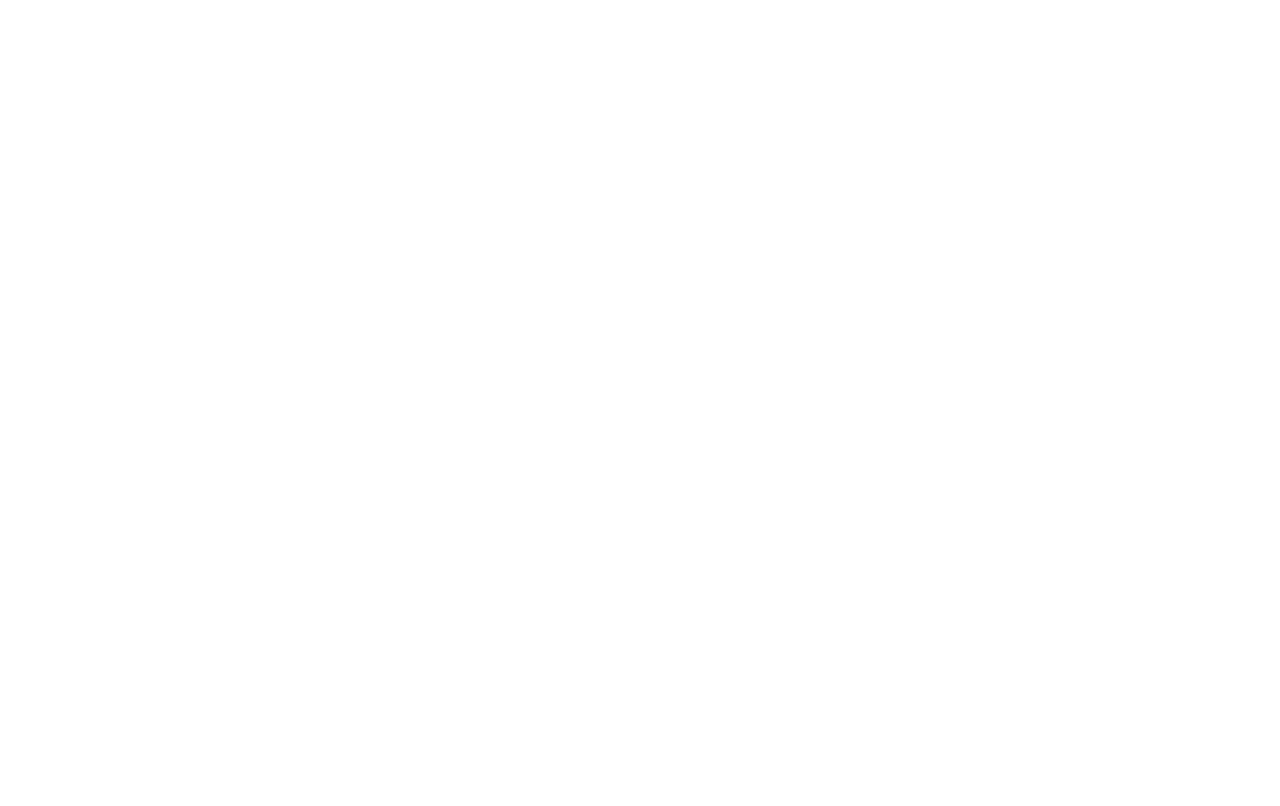
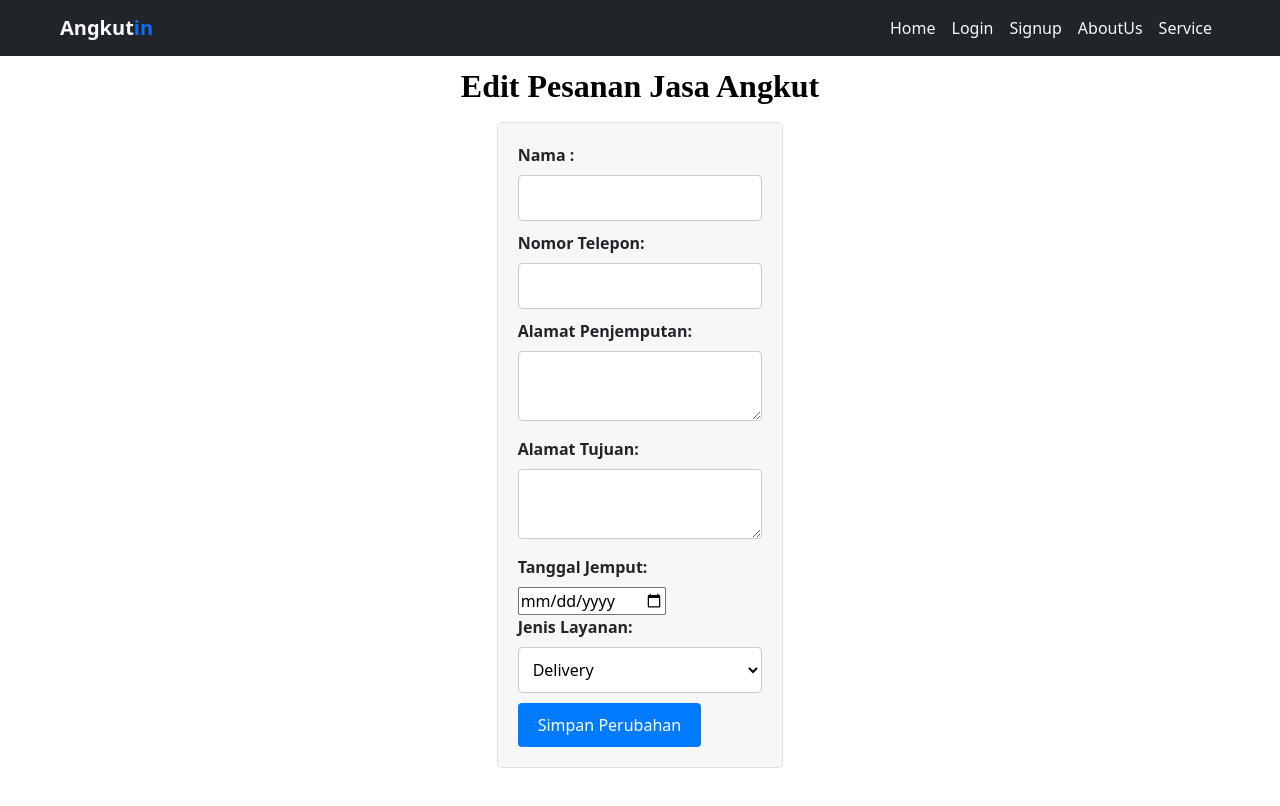
Before and after one commit to fitriapsari/mini-project-angkutin, a React (Vite) app in the folder angkutin/: page /edit/1 in a window 1280 px wide. Before the commit this address had no page. Shown: the top 806 px of the page. Built offline with nearby package versions, Linux system fonts and the light colour scheme; no server answers.

Commit message:
add edit, detail

```diff
--- a/angkutin/package.json
+++ b/angkutin/package.json
@@ -10,9 +10,12 @@
     "preview": "vite preview"
   },
   "dependencies": {
+    "@mui/icons-material": "^5.14.15",
+    "@mui/material": "^5.14.15",
     "axios": "^1.5.1",
     "bootstrap": "^5.3.2",
     "react": "^18.2.0",
+    "react-bootstrap": "^2.9.1",
     "react-dom": "^18.2.0",
     "react-router-dom": "^6.17.0"
   },
--- a/angkutin/src/App.jsx
+++ b/angkutin/src/App.jsx
@@ -16,6 +16,7 @@
 import Services from "./pages/Service/Service"
 import { BrowserRouter as Router, Routes, Route } from "react-router-dom"
 import DetailOrder from "./pages/Detail/Detail"
+import EditOrder from "./pages/Edit/Edit"
 
 function App() {
   return (
@@ -29,16 +30,9 @@
           <Route path="/service" element={<Services />} />
           <Route path="/order-form" element={<OrderForm />} />
           <Route path="/detail-order" element={<DetailOrder />} />
+          <Route path="/edit/:id" element={<EditOrder />} />
         </Routes>
       </Router>
-      {/* <CreateAccount /> */}
-      {/* <Navbar />
-      <Welcome />
-      <Footer /> */}
-      {/* <Login />
-      <OrderForm /> */}
-      {/* <OrderTable /> */}
-      {/* <LandingPage /> */}
     </div>
   )
 }
--- a/angkutin/src/pages/Detail/Detail.jsx
+++ b/angkutin/src/pages/Detail/Detail.jsx
@@ -1,14 +1,16 @@
 import React, { useState, useEffect } from "react"
+import { Link } from "react-router-dom"
 import Navbar from "../../components/Navbar/Navbar"
-import { fetchOrders, deleteOrder, editOrder } from "../../api/index"
+import { fetchOrders, deleteOrder } from "../../api/index"
+import { useParams } from "react-router-dom"
 import "./Detail.module.css"
-import data from "../../api/data"
 
 function DetailOrder() {
+  const { id } = useParams()
   const [orders, setOrders] = useState([])
+  const [editingOrder, setEditingOrder] = useState(null)
 
   useEffect(() => {
-    // Mengambil data pesanan
     fetchOrders()
       .then((data) => {
         setOrders(data)
@@ -17,13 +19,40 @@
         console.error("Gagal mengambil data pesanan: ", error)
       })
   }, [])
-  console.log(data)
 
-  //menghapus pesanan
+  // const saveEditedOrder = () => {
+  //   editOrder(editingOrder.id, editingOrder)
+  //     .then(() => {
+  //       alert("Data Anda berhasil diperbarui!")
+
+  //       setEditingOrder(null)
+
+  //       // Perbarui data pesanan dengan data yang diperbarui
+  //       setOrders((prevOrders) =>
+  //         prevOrders.map((order) =>
+  //           order.id === editingOrder.id ? editingOrder : order
+  //         )
+  //       )
+  //     })
+  //     .catch((error) => {
+  //       console.error("Gagal menyimpan perubahan pesanan: ", error)
+  //     })
+  // }
+
+  const saveEditedOrder = () => {
+    editOrder(editedOrder.id, editedOrder)
+      .then(() => {
+        alert("Data Anda berhasil diperbarui!")
+        window.location.href = "/detail-order"
+      })
+      .catch((error) => {
+        console.error("Gagal menyimpan perubahan pesanan: ", error)
+      })
+  }
+
   const handleDelete = (orderId) => {
     deleteOrder(orderId)
       .then(() => {
-        // Hapus pesanan
         setOrders((prevOrders) =>
           prevOrders.filter((order) => order.id !== orderId)
         )
@@ -38,7 +67,7 @@
     <div>
       <Navbar />
       <h2>Detail Pesanan Jasa Angkut</h2>
-      <table>
+      <table className="table-striped">
         <thead>
           <tr>
             <th>No</th>
@@ -62,12 +91,7 @@
               <td>{order.tanggalJemput}</td>
               <td>{order.jenisLayanan}</td>
               <td>
-                <button
-                  onClick={() => editOrder(order.id)}
-                  style={{ backgroundColor: "lightblue" }}
-                >
-                  Edit
-                </button>
+                <Link to={`/edit/${order.id}`}>Edit</Link>
                 <button
                   onClick={() => {
                     const isConfirmed = window.confirm(
--- /dev/null
+++ b/angkutin/src/pages/Edit/Edit.jsx
@@ -0,0 +1,121 @@
+import React, { useState, useEffect } from "react"
+import { useParams } from "react-router-dom"
+import { editOrder, fetchOrders } from "../../api/index"
+import Navbar from "../../components/Navbar/Navbar"
+import { Link } from "react-router-dom"
+
+function EditOrder() {
+  const { id } = useParams()
+  const [editedOrder, setEditedOrder] = useState({
+    nama: "",
+    telepon: "",
+    alamatPenjemputan: "",
+    alamatTujuan: "",
+    tanggalJemput: "",
+    jenisLayanan: "Delivery",
+  })
+
+  useEffect(() => {
+    // Mengambil data pesanan
+    fetchOrders()
+      .then((data) => {
+        const orderToEdit = data.find((order) => order.id === id)
+        // Memeriksa apakah orderToEdit sesuai
+        if (orderToEdit) {
+          setEditedOrder(orderToEdit)
+        } else {
+          console.error("Pesanan tidak ditemukan.")
+        }
+      })
+      .catch((error) => {
+        console.error("Gagal mengambil data pesanan: ", error)
+      })
+  }, [id])
+
+  const confirmSave = (e) => {
+    e.preventDefault()
+    if (window.confirm("Apakah Anda yakin akan mengganti data ini?")) {
+      saveEditedOrder()
+    }
+  }
+  const saveEditedOrder = () => {
+    // console.log("ppppp")
+    editOrder(editedOrder.id, editedOrder)
+      .then(() => {
+        alert("Data Anda berhasil diperbarui!")
+        window.location.href = "/detail-order"
+      })
+      .catch((error) => {
+        console.error(
+          "Gagal mengubah data pesanan: ",
+          error.response ? error.response.data : error.message
+        )
+        alert("Gagal mengubah data pesanan.")
+      })
+  }
+
+  return (
+    <div>
+      <Navbar />
+      <h2>Edit Pesanan Jasa Angkut</h2>
+      <form>
+        <label htmlFor="nama"> Nama :</label>
+        <input
+          type="text"
+          value={editedOrder.nama}
+          onChange={(e) =>
+            setEditedOrder({ ...editedOrder, nama: e.target.value })
+          }
+        />
+        <label htmlFor="telepon">Nomor Telepon:</label>
+        <input
+          type="tel"
+          value={editedOrder.telepon}
+          onChange={(e) =>
+            setEditedOrder({ ...editedOrder, telepon: e.target.value })
+          }
+        />
+        <label htmlFor="alamatPenjemputan">Alamat Penjemputan:</label>
+        <textarea
+          value={editedOrder.alamatPenjemputan}
+          onChange={(e) =>
+            setEditedOrder({
+              ...editedOrder,
+              alamatPenjemputan: e.target.value,
+            })
+          }
+        />
+        <label htmlFor="alamatTujuan">Alamat Tujuan:</label>
+        <textarea
+          value={editedOrder.alamatTujuan}
+          onChange={(e) =>
+            setEditedOrder({ ...editedOrder, alamatTujuan: e.target.value })
+          }
+        />
+
+        <label htmlFor="tanggalJemput">Tanggal Jemput:</label>
+        <input
+          type="date"
+          value={editedOrder.tanggalJemput}
+          onChange={(e) =>
+            setEditedOrder({ ...editedOrder, tanggalJemput: e.target.value })
+          }
+        />
+        <label htmlFor="jenisLayanan">Jenis Layanan:</label>
+        <select
+          value={editedOrder.jenisLayanan}
+          onChange={(e) =>
+            setEditedOrder({ ...editedOrder, jenisLayanan: e.target.value })
+          }
+        >
+          <option value="Delivery">Delivery</option>
+          <option value="Packing">Packing</option>
+          <option value="Storage">Storage</option>
+        </select>
+        <button onClick={confirmSave}>Simpan Perubahan</button>
+      </form>
+    </div>
+  )
+}
+
+export default EditOrder
--- a/angkutin/src/pages/LandingPage/LandingPage.jsx
+++ b/angkutin/src/pages/LandingPage/LandingPage.jsx
@@ -2,12 +2,14 @@
 import Welcome from "../../components/Welcome/Welcome"
 import Footer from "../../components/Footer/Footer"
 import { Link } from "react-router-dom"
+import Services from "../Service/Service"
 
 function LandingPage() {
   return (
     <div>
       <Navbar />
       <Welcome />
+      <Services />
       <Footer />
     </div>
   )
--- /dev/null
+++ b/package.json
@@ -0,0 +1,5 @@
+{
+  "dependencies": {
+    "bootstrap": "^5.3.2"
+  }
+}
```
Also changed, not shown: angkutin/src/api/index.js (+23 -3 lines), angkutin/src/pages/Order/Order.jsx (+0 -11 lines), 2 other files (tests, documents, lock files or other folders).
